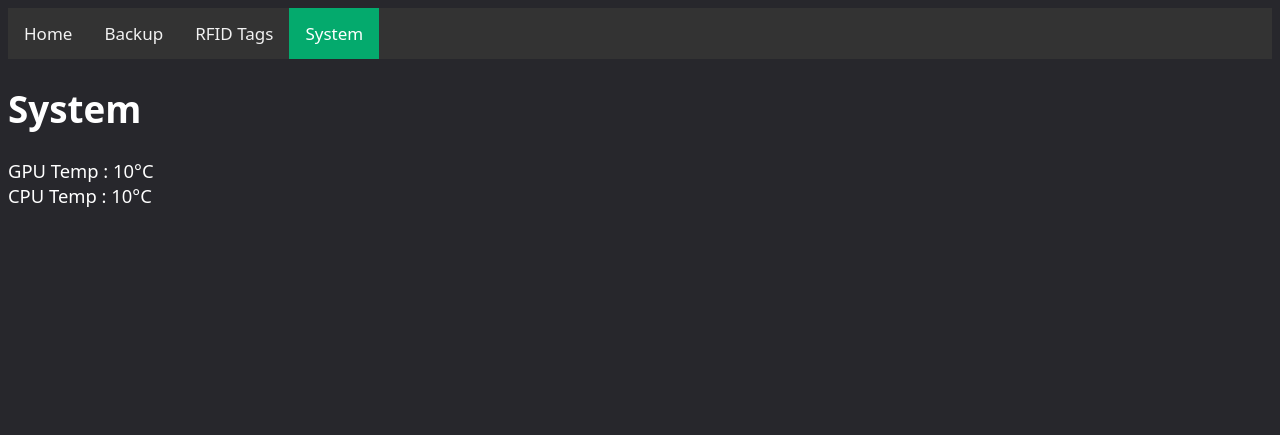
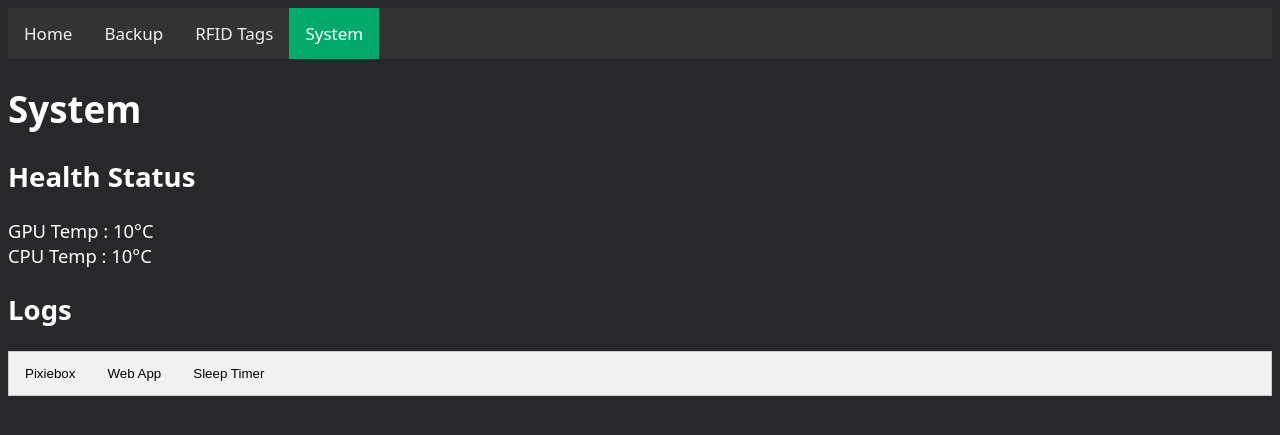
Before and after one commit to dkiefner/pixie-box, a Flask app: template app/web/templates/system_info.html in a window 1280 px wide. Shown: the top 435 px of the page. Run offline with Flask 2, Linux system fonts and the light colour scheme; the template is opened without the code that fills it: most values are stand-ins (such as "Sample title", 1, 10 or a date in 2020).

Commit message:
add logs to web app

```diff
--- a/app/web/app.py
+++ b/app/web/app.py
@@ -35,8 +35,8 @@ def index():
             sleep_timer.disable()
 
     sleep_timer_timeout_in_minutes = None
-    if sleep_timer.get_timeout() is not None:
-        sleep_timer_timeout_in_minutes = int(sleep_timer.get_timeout() / 60)
+    # if sleep_timer.get_timeout() is not None:
+    #     sleep_timer_timeout_in_minutes = int(sleep_timer.get_timeout() / 60)
 
     return render_template('index.html', volume=player.get_volume(), msg=message,
                            sleep_timer_timeout=sleep_timer_timeout_in_minutes)
@@ -98,7 +98,9 @@ def assign_tag():
 
 @app.route('/system_info')
 def system_info():
-    return render_template('system_info.html', gpu_temp=SystemInfo.gpu_temp(), cpu_temp=SystemInfo.cpu_temp())
+    return render_template('system_info.html', gpu_temp=SystemInfo.gpu_temp(), cpu_temp=SystemInfo.cpu_temp(),
+                           pixiebox_logs=SystemInfo.pixiebox_logs(), web_app_logs=SystemInfo.web_app_logs(),
+                           sleep_timer_logs=SystemInfo.sleep_timer_logs())
 
 
 # CTA endpoints
--- a/app/web/templates/system_info.html
+++ b/app/web/templates/system_info.html
@@ -4,6 +4,8 @@
     <meta name="viewport" content="width=device-width, initial-scale=1.0">
 
     <link rel="stylesheet" href='/static/css/style.css'/>
+
+    <script src="/static/js/tabs.js" language="JavaScript" type="text/javascript"></script>
 
     <head>
       <title>Pixiebox</title>
@@ -20,11 +22,26 @@
 
         <h1>System</h1>
 
+        <h2>Health Status</h2>
+
         <div>
             GPU Temp : {{ gpu_temp }}°C
         </div>
         <div>
             CPU Temp : {{ cpu_temp }}°C
         </div>
+
+        <h2>Logs</h2>
+
+        <div class="tab">
+          <button class="tablinks" onclick="openTab(event, 'Pixiebox')" id="defaultOpen">Pixiebox</button>
+          <button class="tablinks" onclick="openTab(event, 'WebApp')">Web App</button>
+          <button class="tablinks" onclick="openTab(event, 'SleepTimer')">Sleep Timer</button>
+        </div>
+
+        <!-- Tab content -->
+        <div id="Pixiebox" class="tabcontent">{{ pixiebox_logs }}</div>
+        <div id="WebApp" class="tabcontent">{{ web_app_logs }}</div>
+        <div id="SleepTimer" class="tabcontent">{{ sleep_timer_logs }}</div>
     </body>
 </html>
```
Also changed, not shown: app/lib/system_info.py (+12 -0 lines).
